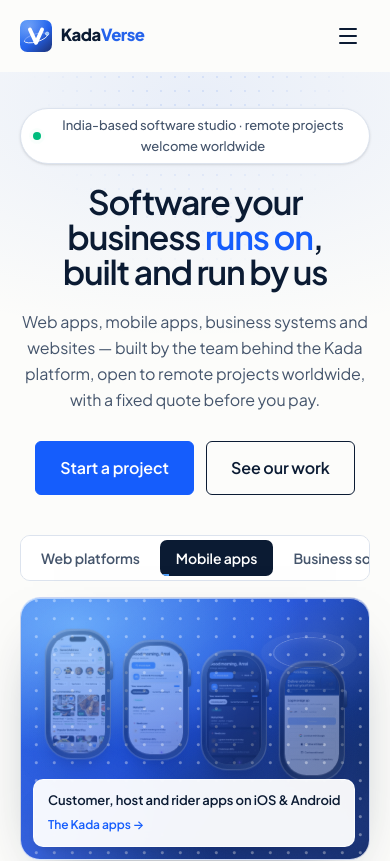
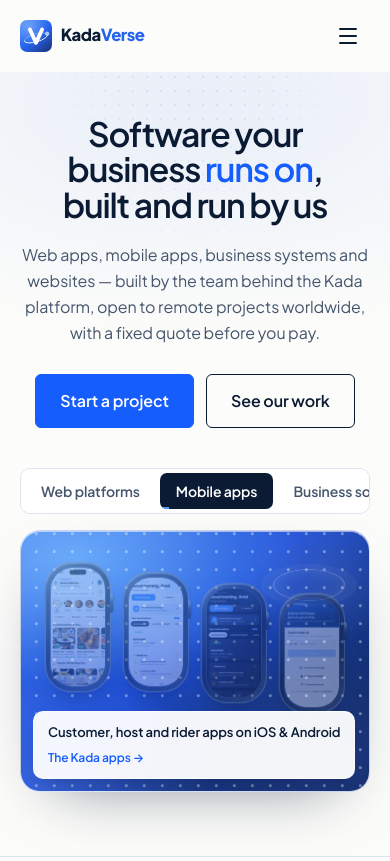
Before and after one commit to amal-chd/thekada, a React (Vite) app: page / in a window 390 px wide. Shown: the top 861 px of the page. Built offline with nearby package versions, Linux system fonts and the light colour scheme.

Commit message:
style(hero): hide location studio pill badge on mobile view

```diff
--- a/src/components/home/HomeSections.tsx
+++ b/src/components/home/HomeSections.tsx
@@ -110,7 +110,7 @@ export function Hero() {
       <Container className="relative text-center">
         <a
           href="#work-showcase"
-          className="inline-flex items-center gap-2 rounded-full border border-[var(--kv-line)] bg-white px-3 py-1.5 text-[13px] font-medium text-slate-600 shadow-sm hover:border-blue-300"
+          className="hidden sm:inline-flex items-center gap-2 rounded-full border border-[var(--kv-line)] bg-white px-3 py-1.5 text-[13px] font-medium text-slate-600 shadow-sm hover:border-blue-300"
         >
           <span className="relative flex h-2 w-2">
             <span className="absolute inline-flex h-full w-full animate-ping rounded-full bg-emerald-400 opacity-60" />
@@ -118,7 +118,7 @@ export function Hero() {
           </span>
           India-based software studio · remote projects welcome worldwide
         </a>
-        <h1 className="mx-auto mt-5 max-w-4xl text-[2.1rem] font-semibold leading-[1.05] tracking-[-0.035em] text-[var(--kv-ink)] sm:text-[3.2rem] lg:text-[4rem] text-balance break-words">
+        <h1 className="mx-auto mt-2 sm:mt-5 max-w-4xl text-[2.1rem] font-semibold leading-[1.05] tracking-[-0.035em] text-[var(--kv-ink)] sm:text-[3.2rem] lg:text-[4rem] text-balance break-words">
           Software your business <span className="text-blue-600">runs on</span>, built and run by us
         </h1>
         <p className="mx-auto mt-5 max-w-2xl text-base leading-relaxed text-slate-600 sm:text-lg">
```
